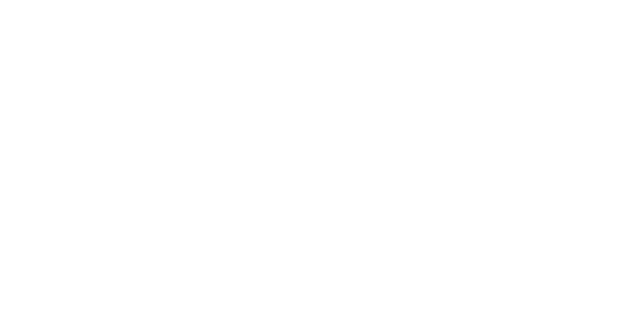
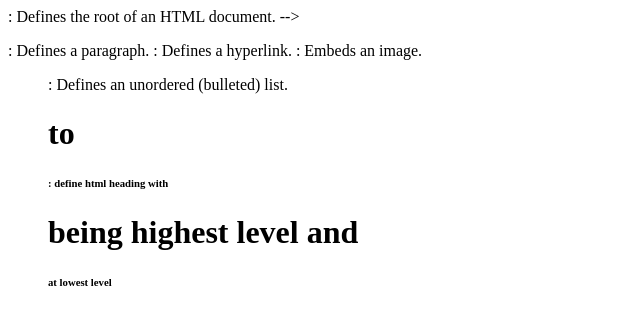
Before and after one commit to Abhijit-garedi/Html, a plain HTML site: page useful Tags/tags.html in a window 1280 px wide. Shown: the whole page, without its empty margins (0-640 px from the left). Drawn offline with Linux system fonts and the light colour scheme.

Commit message:
html tags

```diff
--- a/useful Tags/tags.html
+++ b/useful Tags/tags.html
@@ -1,4 +1,4 @@
-<!-- <html>: Defines the root of an HTML document. -->
+<html>: Defines the root of an HTML document. -->
 
 <!-- <head>: Contains metadata about the document, such as its title and link to stylesheets. -->
 
@@ -6,15 +6,15 @@
 
 <!-- <body>: Contains the content of the HTML document. -->
 
-    <!-- <p>: Defines a paragraph. -->
+    <p>: Defines a paragraph.
 
-<!-- <a>: Defines a hyperlink. -->
+<a>: Defines a hyperlink.
 
-        <!-- <img>: Embeds an image. -->
+        <img>: Embeds an image.
 
-        <!-- <ul>: Defines an unordered (bulleted) list. -->
+        <ul>: Defines an unordered (bulleted) list.
 
-            <!-- <h1> to <h6> : define html heading with <h1> being highest level and <h6> at lowest level-->
+            <h1> to <h6> : define html heading with <h1> being highest level and <h6> at lowest level
 
 
              <!-- <li>: Defines a list item.  -->
@@ -33,4 +33,4 @@
 
                         <!-- <input>: Defines an input control. -->
 
-                        <!-- <button>: Defines a clickable button. -->
+                        <!-- <button>: Defines a clickable button.
```
